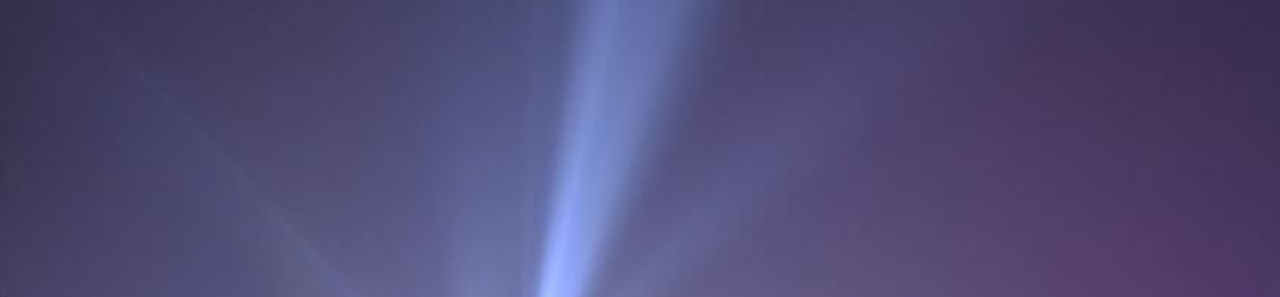
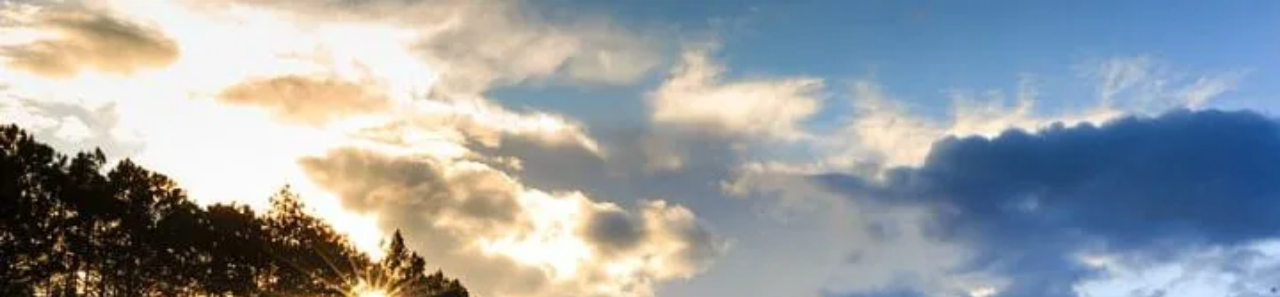
Before and after one commit to hovietanh214/happynewyear-embe, a plain HTML site: page index.html in a window 1280 px wide. Shown: the top 297 px of the page. Drawn offline with Linux system fonts and the light colour scheme; a web font is replaced by a local one.

Commit message:
Update style.css

```diff
--- a/style.css
+++ b/style.css
@@ -7,7 +7,7 @@
     box-sizing: border-box;
 }
 body{
-    background-image: url('image/background1.jpg');
+    background-image: url('image/dalat.jpg');
     background-repeat: no-repeat;
     background-size: cover;
     width: 100vw;
```
